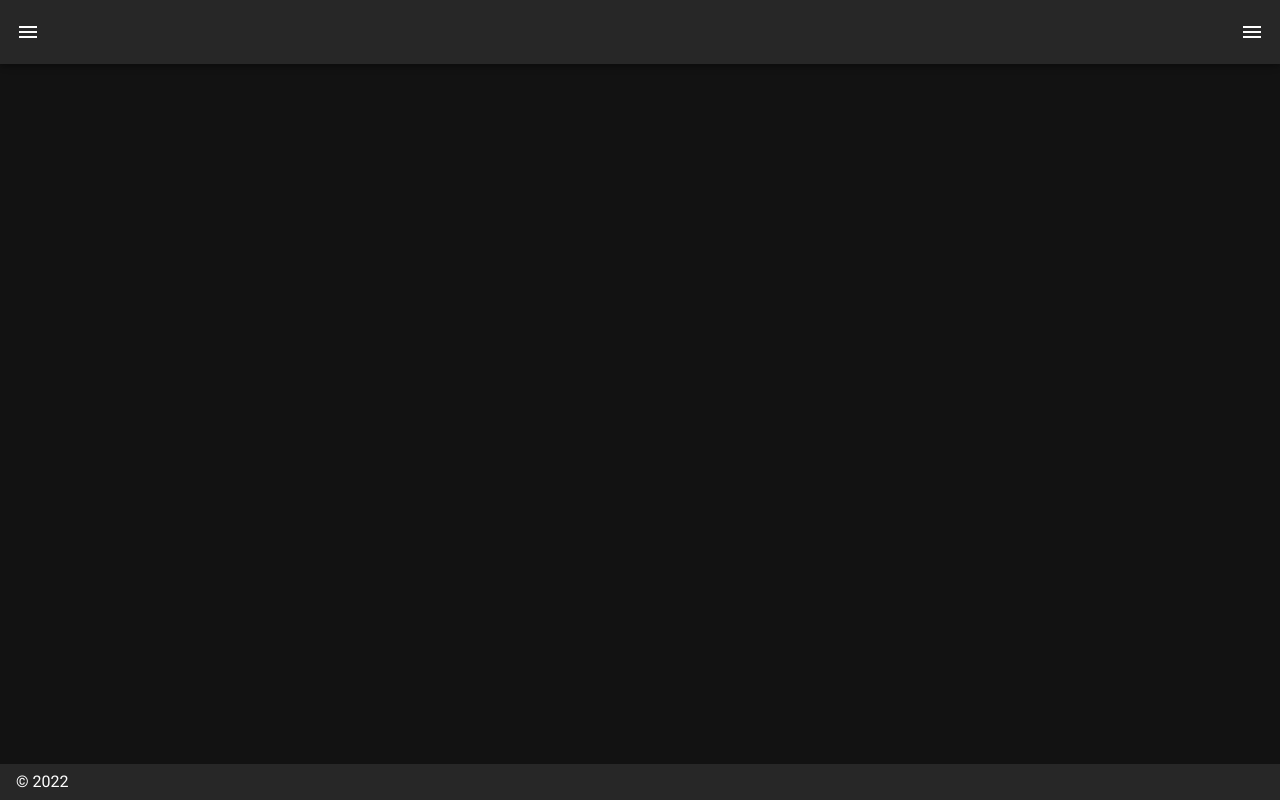
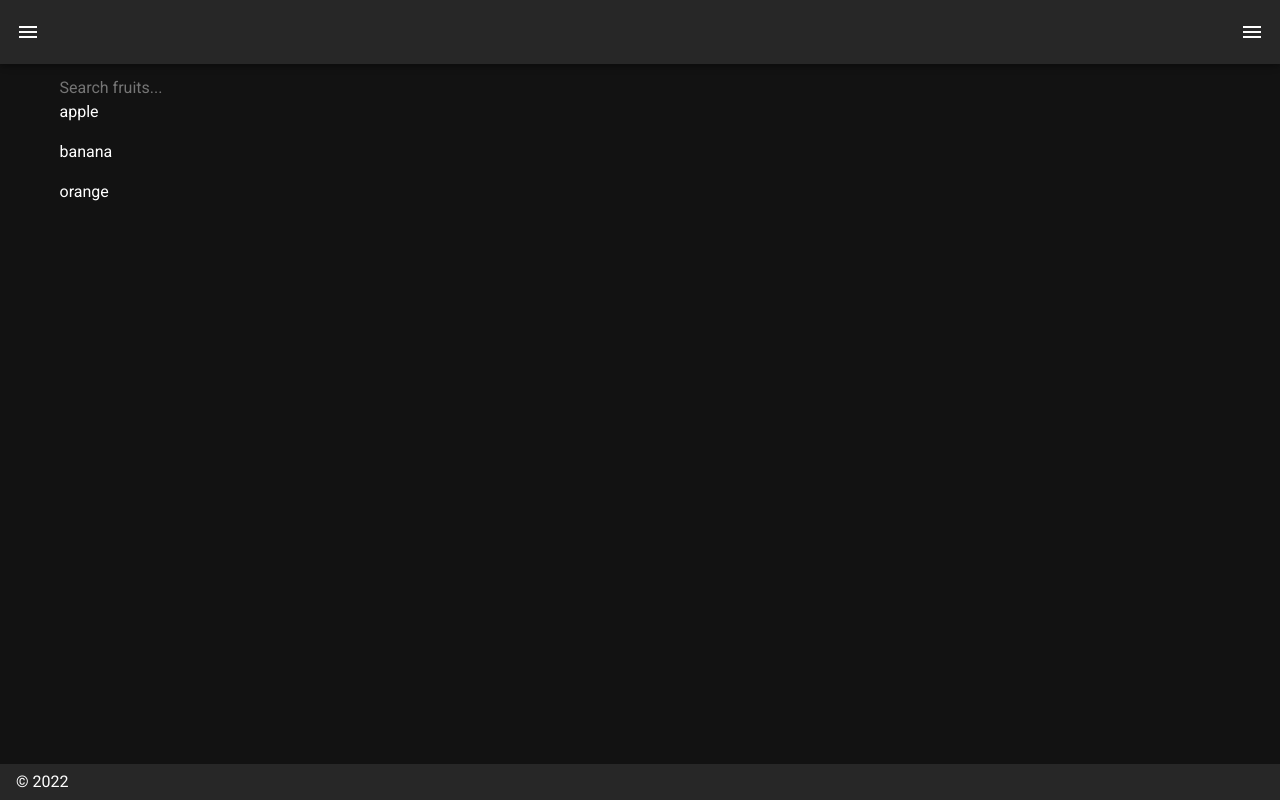
Before and after one commit to aicam/MyCatalog_front, a Nuxt app: page /search_university in a window 1280 px wide. Before the commit this address had no page. Built offline with nearby package versions, Linux system fonts and the light colour scheme.

Commit message:
Template page to potentially search university

```diff
--- /dev/null
+++ b/pages/search_university.vue
@@ -0,0 +1,22 @@
+<template>
+    <div>
+        <input type="text" v-model="input" placeholder="Search fruits..." />
+        <div class="item fruit" v-for="fruit in filteredList()" :key="fruit">
+            <p>{{ fruit }}</p>
+        </div>
+        <div class="item error" v-if="input&&!filteredList().length">
+            <p>No results found!</p>
+        </div>
+    </div>
+</template>
+
+<script setup>
+    import { ref } from "vue";
+    let input = ref("");
+    const fruits = ["apple", "banana", "orange"];
+    function filteredList() {
+      return fruits.filter((fruit) =>
+        fruit.toLowerCase().includes(input.value.toLowerCase())
+      );
+    }
+</script>
```
